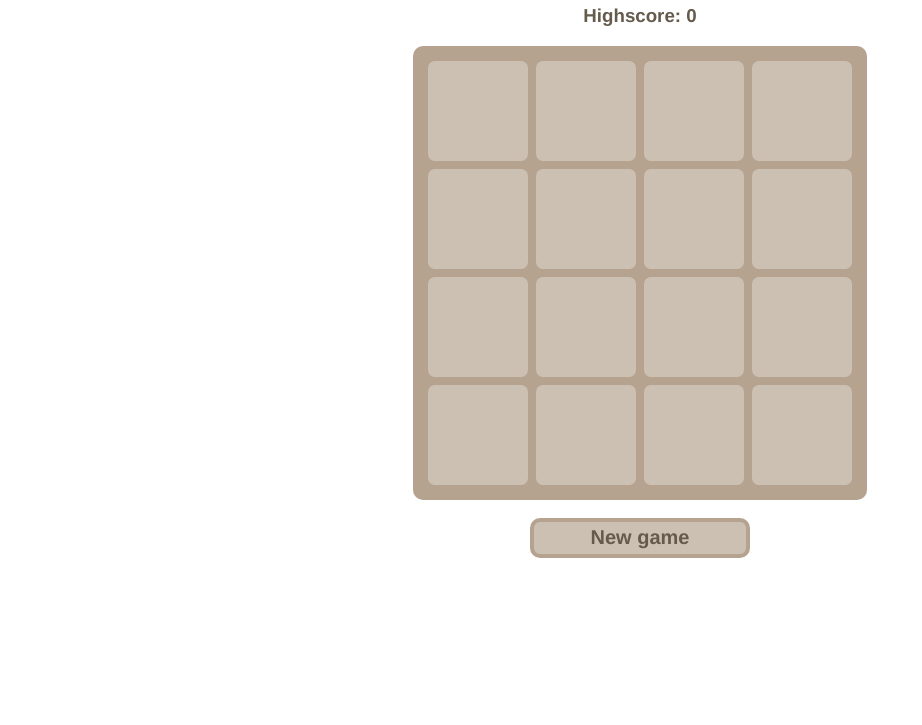
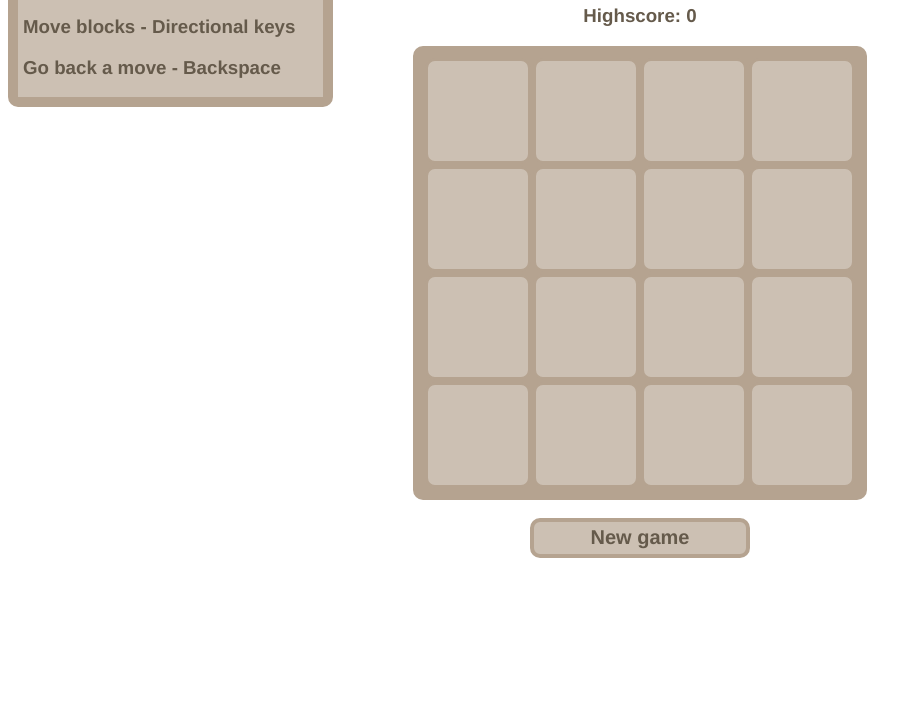
Before and after one commit to IX-0/2048, a plain HTML site: page index.html in a window 1280 px wide. Shown: the part 75-800 px from the top of the page, without its empty margins (0-922 px from the left). Drawn offline with Linux system fonts and the light colour scheme.

Commit message:
added instructions

```diff
--- a/2048.css
+++ b/2048.css
@@ -1,3 +1,18 @@
+body {
+    font-family: "Clear Sans", "Helvetica Neue", Arial, sans-serif;
+}
+
+.tutorial {
+    font-family: "Clear Sans", "Helvetica Neue", Arial, sans-serif;
+    background-color:rgb(204, 192, 179);
+    border-radius:10px;
+    border:10px rgb(181, 163, 144) solid;
+    color:rgb(101, 90, 75);
+    position: absolute;
+    width: 300px;
+    padding-left: 5px;
+}
+
 .container {
     margin: auto;
 }
--- a/index.html
+++ b/index.html
@@ -3,11 +3,15 @@
 <head>
     <meta charset="UTF-8">
     <meta viewport="width size">
-    <title>2048!!!</title>
+    <title>Igor's 2048!</title>
     <link rel="stylesheet" href="2048.css">
 </head>
 <body>
-
+    <div class="tutorial">
+        <h3>Restart game - R</h3>
+        <h3>Move blocks - Directional keys</h3>
+        <h3>Go back a move - Backspace</h3>
+    </div>
     <div class="endGameScreen" id="endGameScreen" style="display: none">
         <div class="container" style="padding-top: 150px;">
             <div class="message">
```
